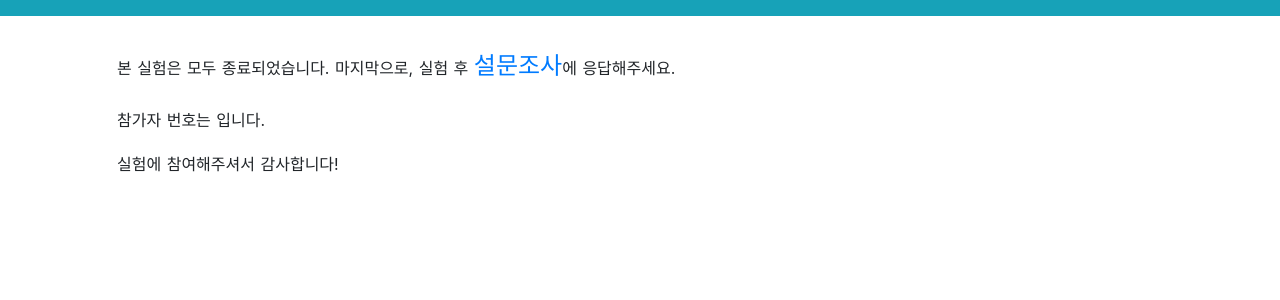
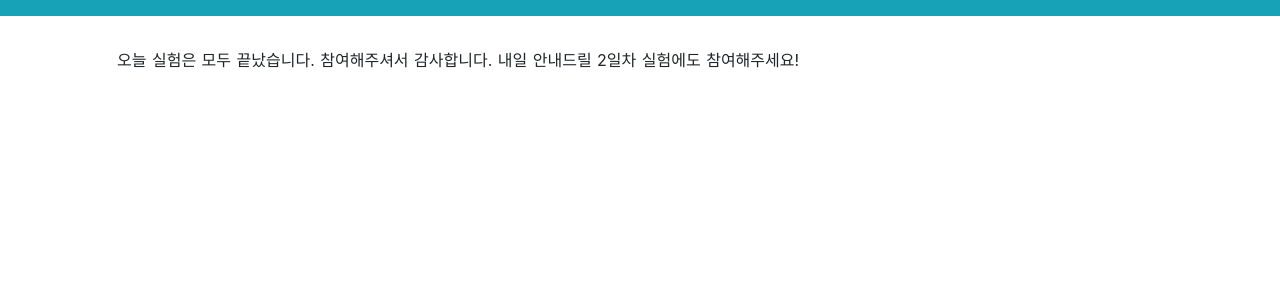
Before and after one commit to kixlab/xproj-experiment, a Nuxt app: page /PostTest in a window 1280 px wide. Shown: the top 300 px of the page. Built offline with nearby package versions, Linux system fonts and the light colour scheme.

Commit message:
changed end message

```diff
--- a/pages/PostTest.vue
+++ b/pages/PostTest.vue
@@ -1,10 +1,12 @@
 <template>
   <div class="postTest">
-    <p>본 실험은 모두 종료되었습니다. 마지막으로, 실험 후 <a :href="surveyTarget" target="_blank"><span class="userId">설문조사</span></a>에 응답해주세요.</p>
+    <p>오늘 실험은 모두 끝났습니다. 참여해주셔서 감사합니다. 내일 안내드릴 2일차 실험에도 참여해주세요! </p>
+
+    <!-- <p>마지막으로, 실험 후 <a :href="surveyTarget" target="_blank"><span class="userId">설문조사</span></a>에 응답해주세요.</p>
 
     <p>참가자 번호는 <span class="userId">{{userId}}</span> 입니다.</p>
 
-    <p>실험에 참여해주셔서 감사합니다!</p>
+    <p>실험에 참여해주셔서 감사합니다!</p> -->
   </div>
 </template>
 <script>
--- a/pages/PreTest/_userId.vue
+++ b/pages/PreTest/_userId.vue
@@ -31,7 +31,7 @@ export default {
       return this.$route.params.userId
     },
     isKeyCorrect: function () {
-      return 'internet' == this.checkKey.toLowerCase().trim()
+      return 'promise' == this.checkKey.toLowerCase().trim()
     }
   },
   fetch: function ({store, params}) {
```
